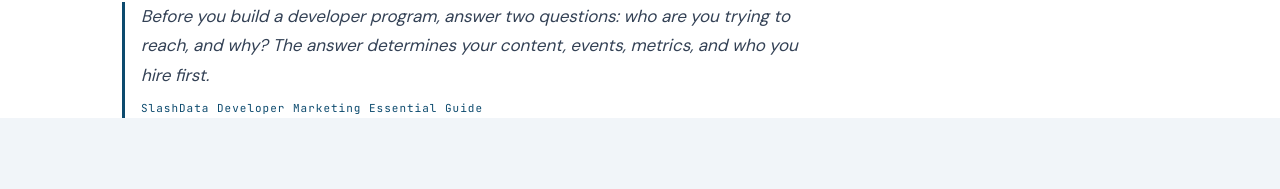
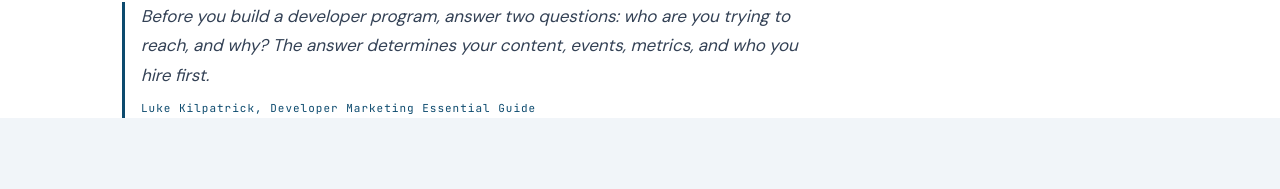
Before and after one commit to lkilpatrick/lkilpatrick_com, a Next.js app: page /impact in a window 1280 px wide. Shown: the part 380-569 px from the top of the page. Built offline with nearby package versions, Linux system fonts and the light colour scheme.

Commit message:
fix: remove SlashData branding - attribute to Luke Kilpatrick, fix Airbnb year to 2020

```diff
--- a/app/components/AboutPage.tsx
+++ b/app/components/AboutPage.tsx
@@ -314,7 +314,7 @@
             <a href="https://www.airbnb.com/rooms/2685574" target="_blank" rel="noopener noreferrer" className="about-ppd-card">
               <div className="about-ppd-icon">🏠</div>
               <div className="about-ppd-label">Ocean View Airbnb</div>
-              <div className="about-ppd-desc">5-star guest suite on the Monterey Peninsula — ocean views, hot tub, king bed. Active since 2015. Consistently top-rated.</div>
+              <div className="about-ppd-desc">5-star guest suite on the Monterey Peninsula — ocean views, hot tub, king bed. Active since 2020. Consistently top-rated.</div>
               <div className="about-ppd-link">Airbnb listing →</div>
             </a>
             <a href="https://pitterpatterdiving.artstorefronts.com/" target="_blank" rel="noopener noreferrer" className="about-ppd-card">
--- a/app/components/ImpactHub.tsx
+++ b/app/components/ImpactHub.tsx
@@ -4,7 +4,7 @@
 import ContactModal from "./ContactModal";
 
 // ─── Four DevRel Program Types ────────────────────────────────────────────────
-// Based on Luke's SlashData chapters and career pattern across 5 companies.
+// Based on Luke's Developer Marketing Essential Guide chapters and career pattern across 5 companies.
 
 const PROGRAMS = [
   {
@@ -62,8 +62,8 @@
         external: false,
       },
       {
-        label: "SlashData Developer Marketing Guide",
-        detail: "Authored two chapters: 'Scaling Down' (programs under budget constraints) and 'Starting from Scratch Program' (zero-to-one playbook). Published by SlashData.",
+        label: "Developer Marketing Essential Guide",
+        detail: "Authored two chapters: 'Scaling Down' (programs under budget constraints) and 'Starting from Scratch Program' (zero-to-one playbook).",
         link: "https://a.co/d/eIgJG8o",
         external: true,
       },
@@ -124,11 +124,11 @@
     type: "Starting from Scratch",
     headline: "No program, no docs, no community. Here is what I do first.",
     description:
-      "The hardest version of this job is when there is nothing. No portal, no docs, no community, no process, no headcount. I have done this three times. I wrote the industry playbook on how to do it — literally published by SlashData as a chapter in the Developer Marketing Essential Guide. The pattern is consistent: audit what exists, ship something developers can use in week one, build the infrastructure that lets you scale.",
+      "The hardest version of this job is when there is nothing. No portal, no docs, no community, no process, no headcount. I have done this three times. I wrote the industry playbook on how to do it — published as a chapter in the Developer Marketing Essential Guide. The pattern is consistent: audit what exists, ship something developers can use in week one, build the infrastructure that lets you scale.",
     companies: ["Nutanix", "LinearB", "Hazelcast"],
     evidence: [
       {
-        label: "SlashData Chapter: 'Starting from Scratch Program'",
+        label: "'Starting from Scratch Program' — Developer Marketing Essential Guide",
         detail: "The zero-to-one playbook for developer programs. How to launch a program at a company with no DevRel history, no budget baseline, and no community. Free to download.",
         link: "/Starting-from-Scratch-Program.pdf",
         external: false,
@@ -136,7 +136,7 @@
         downloadName: "Developer-Marketing-Starting-From-Scratch.pdf",
       },
       {
-        label: "SlashData Chapter: 'Scaling Down'",
+        label: "'Scaling Down' — Developer Marketing Essential Guide",
         detail: "How developer programs survive and grow under budget constraints. Written from experience running programs that had to do more with less.",
         link: "/ScalingDown.pdf",
         external: false,
@@ -190,12 +190,12 @@
           </p>
           <p className="ih-sub" style={{ marginTop: 20, maxWidth: 680, fontStyle: "italic", borderLeft: "3px solid var(--color-primary)", paddingLeft: 16, color: "var(--color-text-secondary)" }}>
             Before you build a developer program, answer two questions: who are you trying to reach, and why? The answer determines your content, events, metrics, and who you hire first.
-            <span style={{ display: "block", marginTop: 8, fontStyle: "normal", fontFamily: "var(--font-mono), monospace", fontSize: 11, color: "var(--color-primary)", letterSpacing: 1 }}>SlashData Developer Marketing Essential Guide</span>
+            <span style={{ display: "block", marginTop: 8, fontStyle: "normal", fontFamily: "var(--font-mono), monospace", fontSize: 11, color: "var(--color-primary)", letterSpacing: 1 }}>Luke Kilpatrick, Developer Marketing Essential Guide</span>
           </p>
         </div>
       </section>
 
-      {/* ── The Four Types of Developer Programs (SlashData framework) ── */}
+      {/* ── The Four Types of Developer Programs ── */}
       <section className="section-body section-alt" id="four-types">
         <div className="content-wrap">
           <div className="ih-four-grid">
@@ -267,7 +267,7 @@
           {/* Callout */}
           <div className="ih-four-callout">
             <div className="ih-four-quote">&ldquo;There is nothing worse than doing an event and getting the wrong folks in the room.&rdquo;</div>
-            <div className="ih-four-quote-attr">&mdash; Starting from Scratch, SlashData Developer Marketing Essential Guide</div>
+            <div className="ih-four-quote-attr">&mdash; Starting from Scratch, Developer Marketing Essential Guide</div>
             <div className="ih-four-callout-links">
               Download the full chapters: &nbsp;
               <a href="/ScalingDown.pdf" download="Developer-Marketing-Scaling-Down.pdf" className="ih-four-dl-link">Scaling Down (PDF)</a>
@@ -366,10 +366,10 @@
       {/* ── Downloads ── */}
       <section className="section-body" id="downloads">
         <div className="content-wrap">
-          <div className="ih-eyebrow" style={{ marginBottom: 12 }}>SlashData — Free Download</div>
+          <div className="ih-eyebrow" style={{ marginBottom: 12 }}>Free Download</div>
           <h2 className="ih-section-title">The playbooks. In writing.</h2>
           <p className="ih-section-sub" style={{ marginBottom: 36 }}>
-            Two chapters I authored in the SlashData Developer Marketing Essential Guide. The actual frameworks, not a summary.
+            Two chapters I authored in the Developer Marketing Essential Guide. The actual frameworks, not a summary.
           </p>
           <div className="ih-downloads">
             {[
@@ -389,7 +389,7 @@
               <a key={ch.title} href={ch.file} download={ch.download} className="ih-download-card">
                 <div className="ih-download-icon">PDF</div>
                 <div className="ih-download-body">
-                  <div className="ih-download-pub">SlashData — Developer Marketing Essential Guide</div>
+                  <div className="ih-download-pub">Luke Kilpatrick — Developer Marketing Essential Guide</div>
                   <div className="ih-download-title">{ch.title}</div>
                   <div className="ih-download-desc">{ch.desc}</div>
                 </div>
--- a/app/components/ProjectsCaseStudies.tsx
+++ b/app/components/ProjectsCaseStudies.tsx
@@ -216,7 +216,7 @@
     title: "Ocean View at Monterey Bay",
     subtitle: "5-star Airbnb guest suite in Sand City — ocean views, hot tub, and king bed on the Monterey Peninsula.",
     status: "Active",
-    year: "2015–present",
+    year: "2020–present",
     role: "Host, Designer, Operator",
     screenshot: "/screenshots/builder-ocean-view-airbnb.jpg",
     screenshotAlt: "Ocean View at Monterey Bay Airbnb — hot tub deck with Monterey Bay views",
@@ -242,7 +242,7 @@
     ],
     stack: ["Airbnb", "theoceanviewbnb.com", "Self-managed", "Interior design", "Pricing strategy", "Guest experience"],
     link: "https://www.airbnb.com/rooms/2685574",
-    outcome: "Active since 2015. Consistently 5-star rated. Integrated with Pitter Patter Diving tourism ecosystem.",
+    outcome: "Active since 2020. Consistently 5-star rated. Integrated with Pitter Patter Diving tourism ecosystem.",
   },
 ];
 
--- a/app/components/Skills.tsx
+++ b/app/components/Skills.tsx
@@ -14,8 +14,8 @@
     linkLabel: null,
   },
   {
-    org: "SlashData",
-    title: "Authored two chapters in the SlashData Developer Marketing Essential Guide.",
+    org: "Developer Marketing Essential Guide",
+    title: "Authored two chapters in the Developer Marketing Essential Guide.",
     detail: "\"Starting from Scratch\" defines four types of developer programs — marketplace, API adoption, developer tools, and the Lego brick — and the playbook for building each from zero: hiring order, portal strategy, event formats, and the mistakes that cost real money. \"Scaling Down\" covers how programs survive budget cuts without losing momentum.",
     link: "https://a.co/d/eIgJG8o",
     linkLabel: "Book on Amazon →",
@@ -92,10 +92,10 @@
       {/* ── Book chapter PDFs ── */}
       <section className="section-body" id="book-chapters">
         <div className="content-wrap">
-          <div className="pp-eyebrow" style={{ marginBottom: 12 }}>SlashData — Free Download</div>
+          <div className="pp-eyebrow" style={{ marginBottom: 12 }}>Free Download</div>
           <h2 className="pp-title" style={{ marginBottom: 8 }}>Developer Marketing Essential Guide — Chapters</h2>
           <p style={{ fontSize: 15, color: "var(--text-muted)", marginBottom: 28, maxWidth: 600 }}>
-            Two chapters I authored in the SlashData-published guide to developer marketing. Free to download.
+            Two chapters I authored on developer marketing strategy. Free to download.
           </p>
           <div style={{ display: "grid", gridTemplateColumns: "repeat(auto-fill, minmax(380px, 1fr))", gap: 16 }}>
             {BOOK_CHAPTERS.map((chapter) => (
@@ -103,7 +103,7 @@
                 <div className="chapter-icon">PDF</div>
                 <div style={{ flex: 1 }}>
                   <div style={{ fontFamily: "var(--font-mono), monospace", fontSize: 10, letterSpacing: 1.5, textTransform: "uppercase", color: "var(--accent)", marginBottom: 4 }}>
-                    SlashData — Developer Marketing Essential Guide
+                    Luke Kilpatrick — Developer Marketing Essential Guide
                   </div>
                   <div style={{ fontSize: 15, fontWeight: 600, color: "var(--heading)", marginBottom: 6 }}>{chapter.title}</div>
                   <div style={{ fontSize: 13, color: "var(--text-muted)", lineHeight: 1.5 }}>{chapter.description}</div>
--- a/app/data/portfolio.ts
+++ b/app/data/portfolio.ts
@@ -177,10 +177,10 @@
   {
     id: 4,
     type: "Book",
-    org: "SlashData",
+    org: "Developer Marketing Essential Guide",
     title: "The Developer Marketing Essential Guide",
     link: "https://a.co/d/eIgJG8o",
-    description: "Two authored chapters in the definitive guide to developer marketing, published by SlashData.",
+    description: "Two authored chapters in the definitive guide to developer marketing.",
   },
   {
     id: 5,
@@ -507,11 +507,11 @@
 export const strategicWork = [
   {
     id: 1,
-    org: "SLASHDATA — PUBLISHED AUTHOR",
+    org: "DEVELOPER MARKETING ESSENTIAL GUIDE — AUTHOR",
     title: "The Developer Marketing Essential Guide",
     link: "https://a.co/d/eIgJG8o",
     description:
-      "Authored two chapters in the definitive guide to developer marketing, published by SlashData. Covers developer program strategy, community building, and measuring developer marketing ROI.",
+      "Authored two chapters in the definitive guide to developer marketing. Covers developer program strategy, community building, and measuring developer marketing ROI.",
     tag: "Book",
     tagColor: "orange" as const,
   },
```
